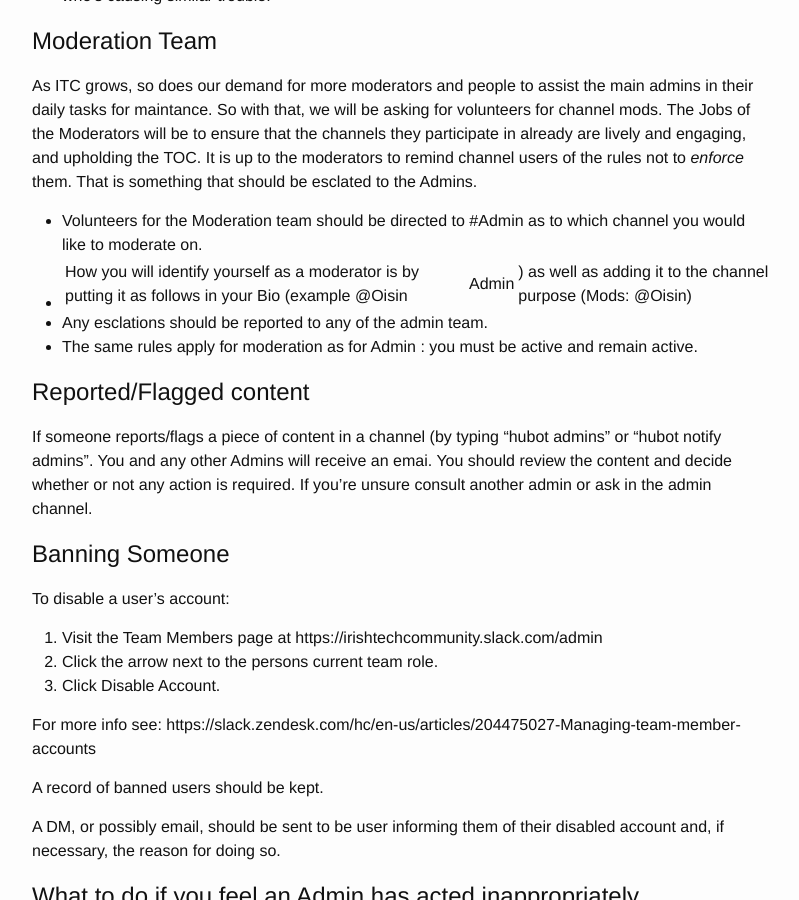
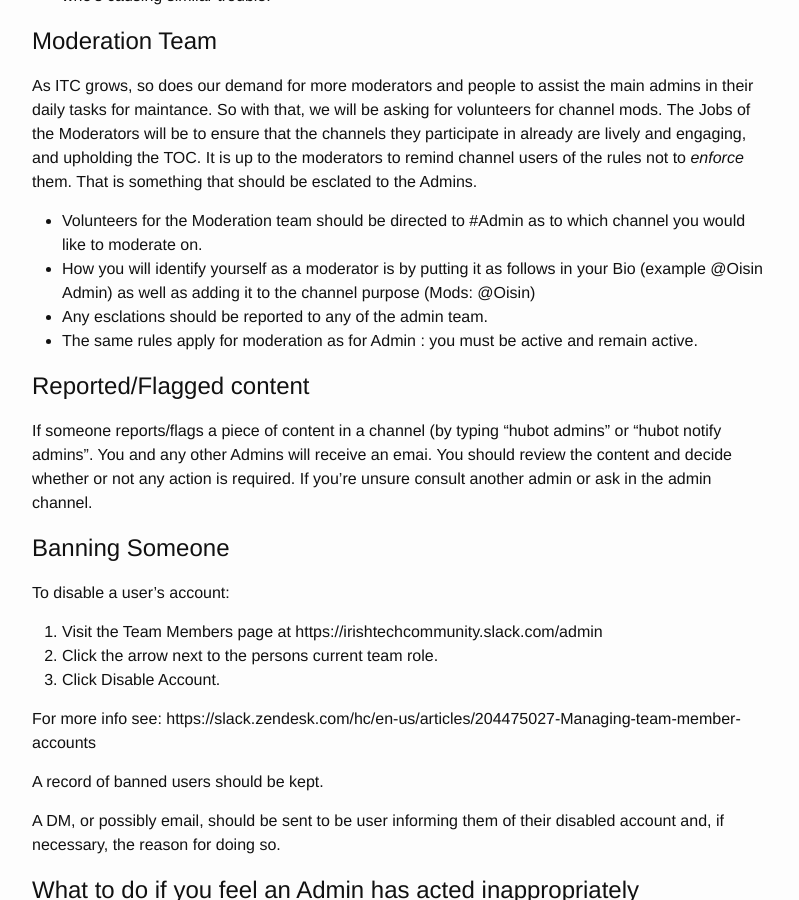
Before and after one commit to IrishTechCommunity/irishtechcommunity.github.io, a Jekyll site: the page built from adminguide.md, in a window 1280 px wide and 900 px high, scrolled down 1551 px. Shown: the whole window, without its empty margins (238-1037 px from the left). Built offline with Jekyll 4.4.1, drawn with Linux system fonts in a browser that asks for light colours.

```diff
--- a/adminguide.md
+++ b/adminguide.md
@@ -37,7 +37,7 @@ permalink: /Admin & Mod Guide/
 As ITC grows, so does our demand for more moderators and people to assist the main admins in their daily tasks for maintance. So with that, we will be asking for volunteers for channel mods. The Jobs of the Moderators will be to ensure that the channels they participate in already are lively and engaging, and upholding the TOC. It is up to the moderators to remind channel users of the rules not to *enforce* them. That is something that should be esclated to the Admins.
 
 - Volunteers for the Moderation team should be directed to #Admin as to which channel you would like to moderate on.
-- How you will identify yourself as a moderator is by putting it as follows in your Bio (example @Oisin | Admin |) as well as adding it to the channel purpose (Mods: @Oisin)
+- How you will identify yourself as a moderator is by putting it as follows in your Bio (example @Oisin Admin) as well as adding it to the channel purpose (Mods: @Oisin)
 - Any esclations should be reported to any of the admin team.
 - The same rules apply for moderation as for Admin : you must be active and remain active.
 
```
